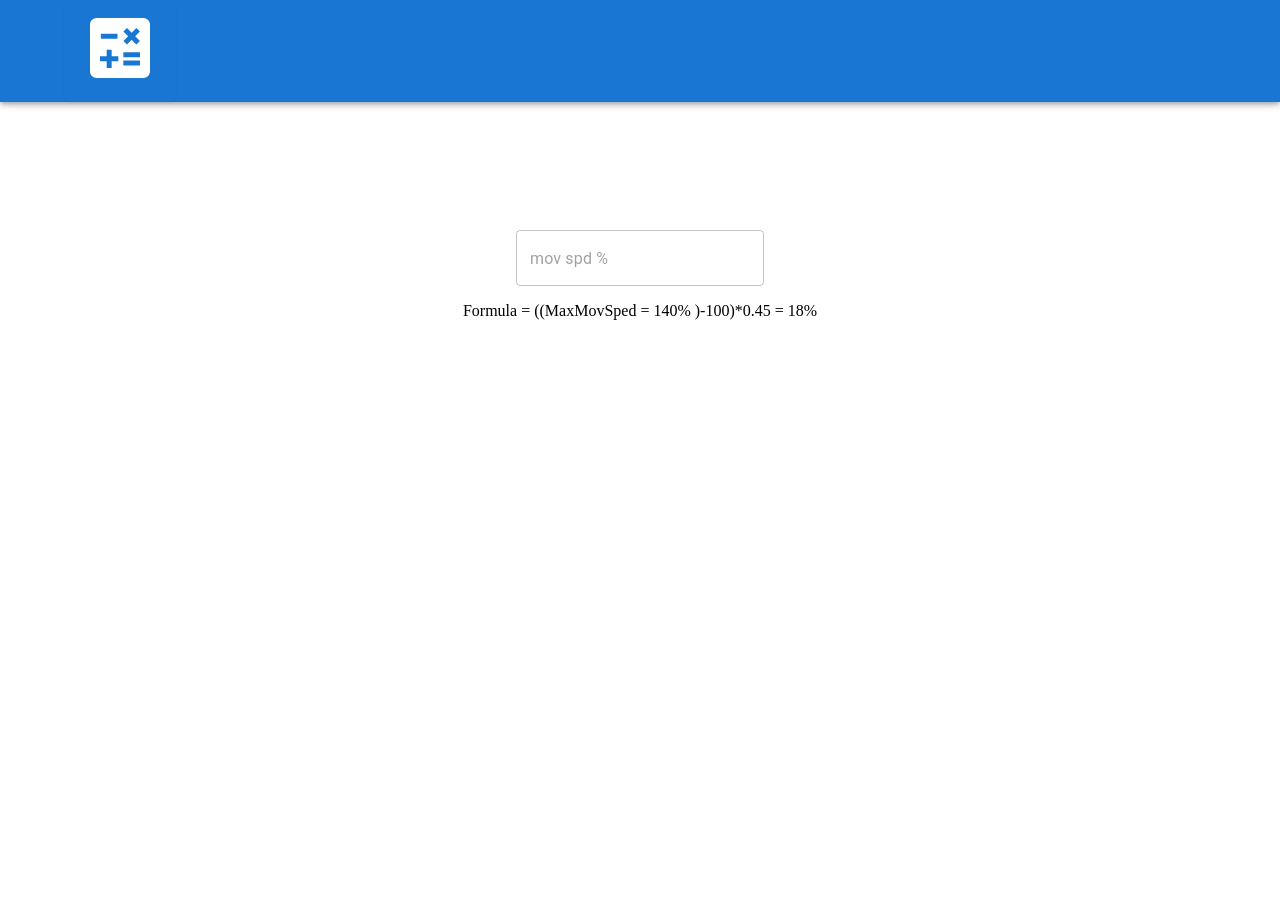
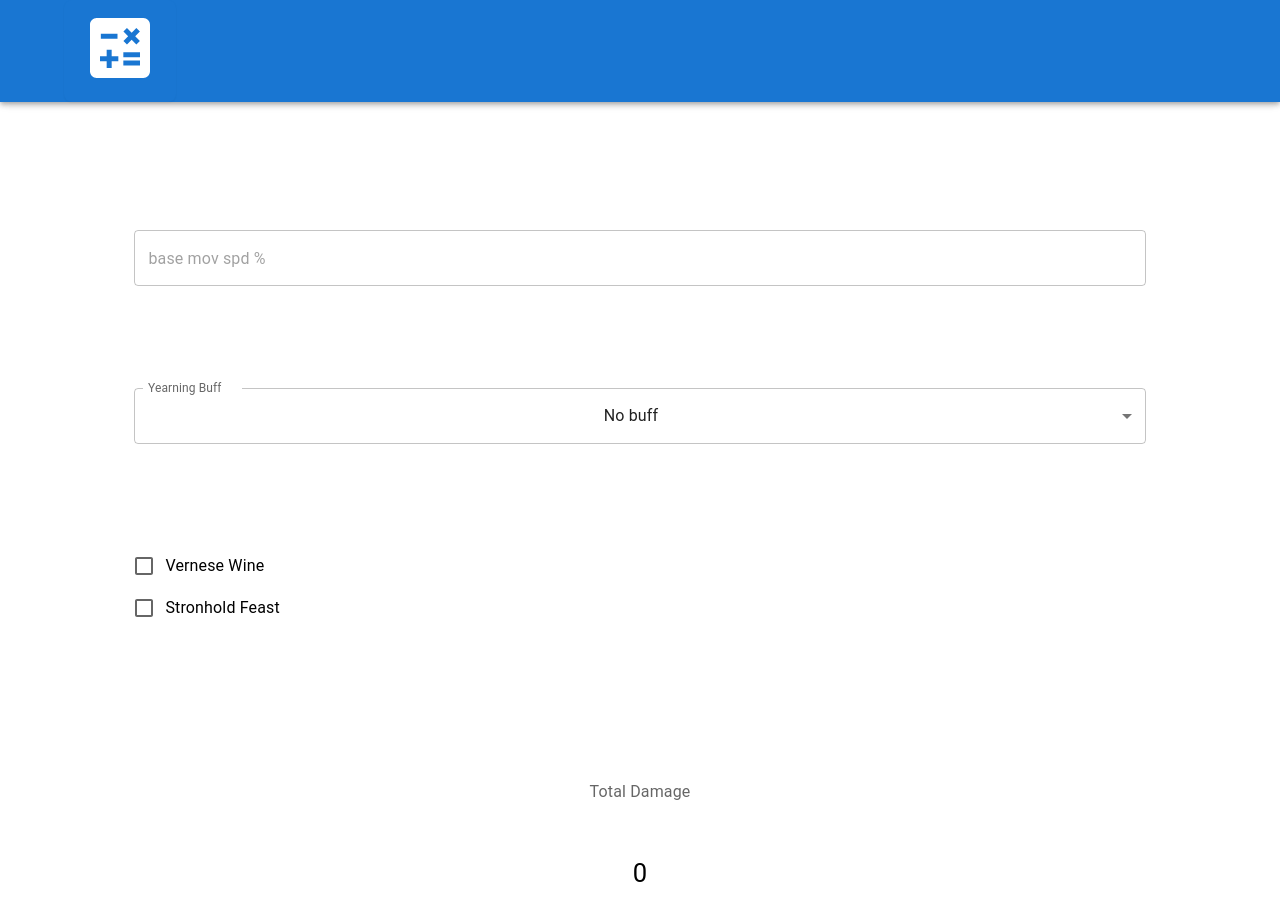
Before and after one commit to mundoex/lost-ark-tools, a React (Vite) app: page /#/mov-to-dmg in a window 1280 px wide. Shown: the top 920 px of the page. Before the commit the page ends 800 px from the top, so only its background shows below. Built offline with nearby package versions, Linux system fonts and the light colour scheme; the HTML template or start-up script is replaced by a standard one.

Commit message:
Raids captain calculator finished

```diff
--- a/src/components/MovToDmgCalculator/index.tsx
+++ b/src/components/MovToDmgCalculator/index.tsx
@@ -1,36 +1,126 @@
-import { Box, TextField } from "@mui/material";
+import {
+  Box,
+  TextField,
+  Select,
+  MenuItem,
+  FormControlLabel,
+  FormGroup,
+  FormControl,
+  InputLabel,
+  Checkbox,
+  Typography,
+} from "@mui/material";
+
 import { useState } from "react";
 
 export function MovToDmgConvert() {
-  const [result, setResult] = useState<string | number>(
-    "Formula = ((MaxMovSped = 140% )-100)*0.45 = 18%"
-  );
+  const [baseMov, setBaseMov] = useState<number>(0);
 
-  const movSpdCalc = (
+  const [yearning, setYearning] = useState<number>(0);
+
+  const [defaultValue, setDefaultValue] = useState(0);
+
+  const [checkA, setcheckA] = useState(0);
+
+  const [checkB, setcheckB] = useState(0);
+
+  const baseMovSelect = (
     e: React.ChangeEvent<HTMLInputElement | HTMLTextAreaElement>
   ) => {
     const value = parseInt(e.target.value);
 
     if (isNaN(value)) {
-      setResult("Formula = ((MaxMovSped = 140% )-100)*0.45 = 18% ");
-    } else {
-      const calc = (value - 100) * 0.45;
-      setResult(Math.ceil(calc) + "%");
+      setBaseMov(0);
+      return;
     }
-    console.log(result);
+    if (value > 140) {
+      setBaseMov(140);
+      return;
+    }
+    setBaseMov(value);
+  };
+
+  const yearningSet = (event: any) => {
+    setYearning(event.target.value);
+    setDefaultValue(event.target.value);
+  };
+
+  const handleCheckChangeA = () => {
+    checkA > 0 ? setcheckA(0) : setcheckA(0.03);
+  };
+
+  const handleCheckChangeB = () => {
+    checkB > 0 ? setcheckB(0) : setcheckB(0.05);
+  };
+
+  const totalMovSpd = baseMov * (+yearning + +checkA + +checkB + 1);
+
+  const calc = Math.ceil((totalMovSpd - 100) * 0.45);
+
+  const result = () => {
+    if (calc < 0) {
+      return 0;
+    }
+    return calc;
   };
 
   return (
     <>
-      <Box padding={"10%"}>
+      <Box padding={"10%"} display={"flex"} flexDirection={"column"}>
         <TextField
-          placeholder="mov spd %"
-          onChange={(e) => movSpdCalc(e)}
+          placeholder="base mov spd %"
+          onChange={(e) => baseMovSelect(e)}
           type="number"
         />
-        <div>
-          <p>{result}</p>
-        </div>
+        <FormControl variant="outlined" style={{ marginTop: "10%" }}>
+          <InputLabel id="buff-select-label" style={{ zIndex: "-1" }}>
+            Yearning Buff
+          </InputLabel>
+          <Select
+            value={defaultValue}
+            onChange={yearningSet}
+            labelId="buff-select-label"
+            label="Buff Percentage"
+          >
+            <MenuItem value={0}>No buff</MenuItem>
+            <MenuItem value={0.08}>8%</MenuItem>
+            <MenuItem value={0.1}>10%</MenuItem>
+            <MenuItem value={0.12}>12%</MenuItem>
+          </Select>
+        </FormControl>
+        <FormControl component="fieldset" style={{ marginTop: "10%" }}>
+          <FormGroup>
+            <FormControlLabel
+              control={
+                <Checkbox
+                  name="checkedA"
+                  color="primary"
+                  onChange={handleCheckChangeA}
+                />
+              }
+              label="Vernese Wine"
+            />
+            <FormControlLabel
+              control={
+                <Checkbox
+                  name="checkedB"
+                  color="primary"
+                  onChange={handleCheckChangeB}
+                />
+              }
+              label="Stronhold Feast"
+            />
+          </FormGroup>
+        </FormControl>
+        <InputLabel id="result-label" style={{ marginTop: "15%" }}>
+          Total Damage
+        </InputLabel>
+        <Typography
+          variant="body1"
+          style={{ fontSize: "1.6rem", marginTop: "5%" }}
+        >
+          {result()}
+        </Typography>
       </Box>
     </>
   );
--- a/src/components/NavBar/index.tsx
+++ b/src/components/NavBar/index.tsx
@@ -25,7 +25,7 @@ const links = [
     name: "Stronghold Crafting",
   },
   { path: "https://loa-todo.com/engrave", name: "Engraving" },
-  { path: "/mov-to-dmg", name: "Mov Speed to Damage" },
+  { path: "/mov-to-dmg", name: "Raids Captain" },
 ];
 
 export function NavBar() {
```
